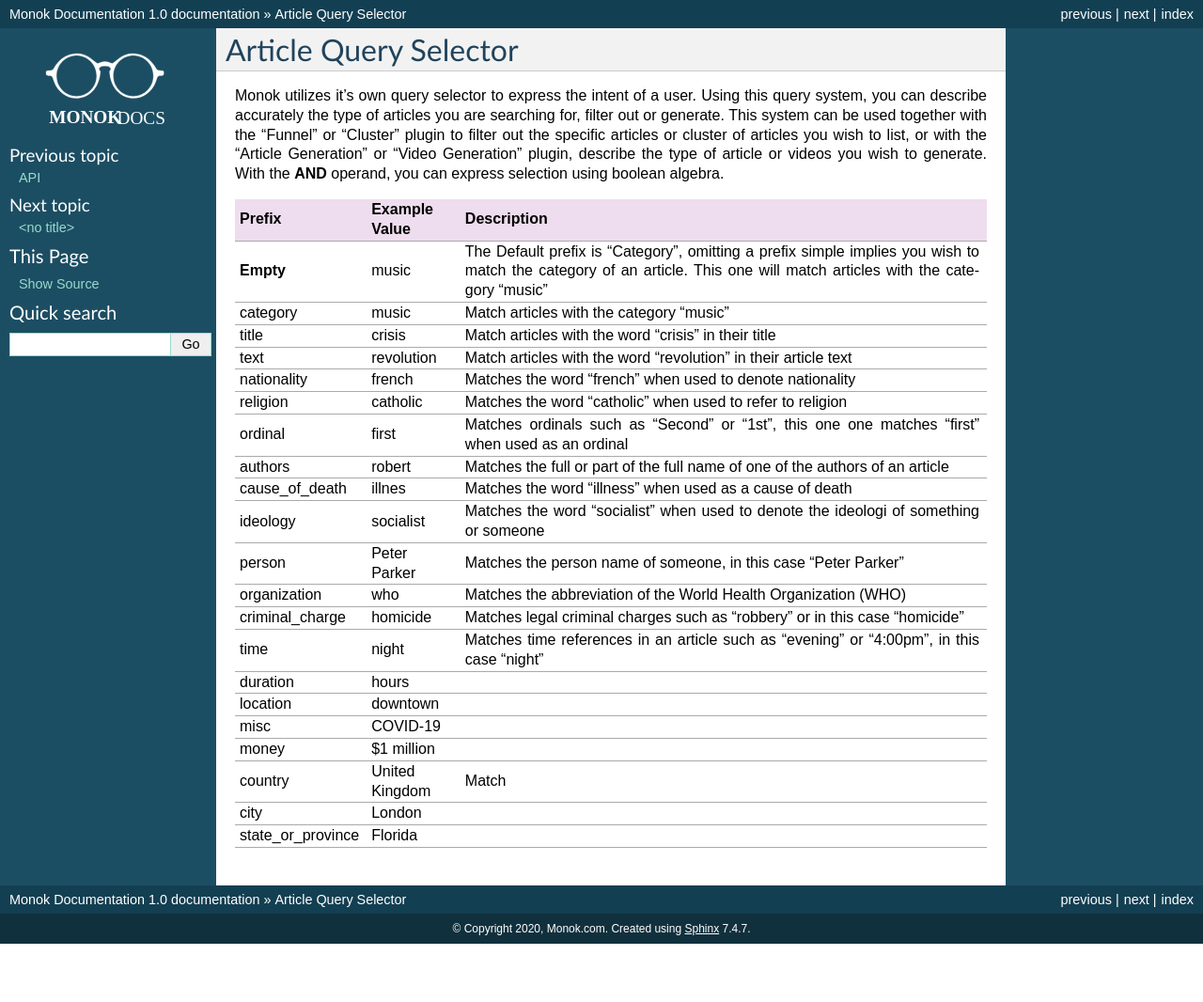
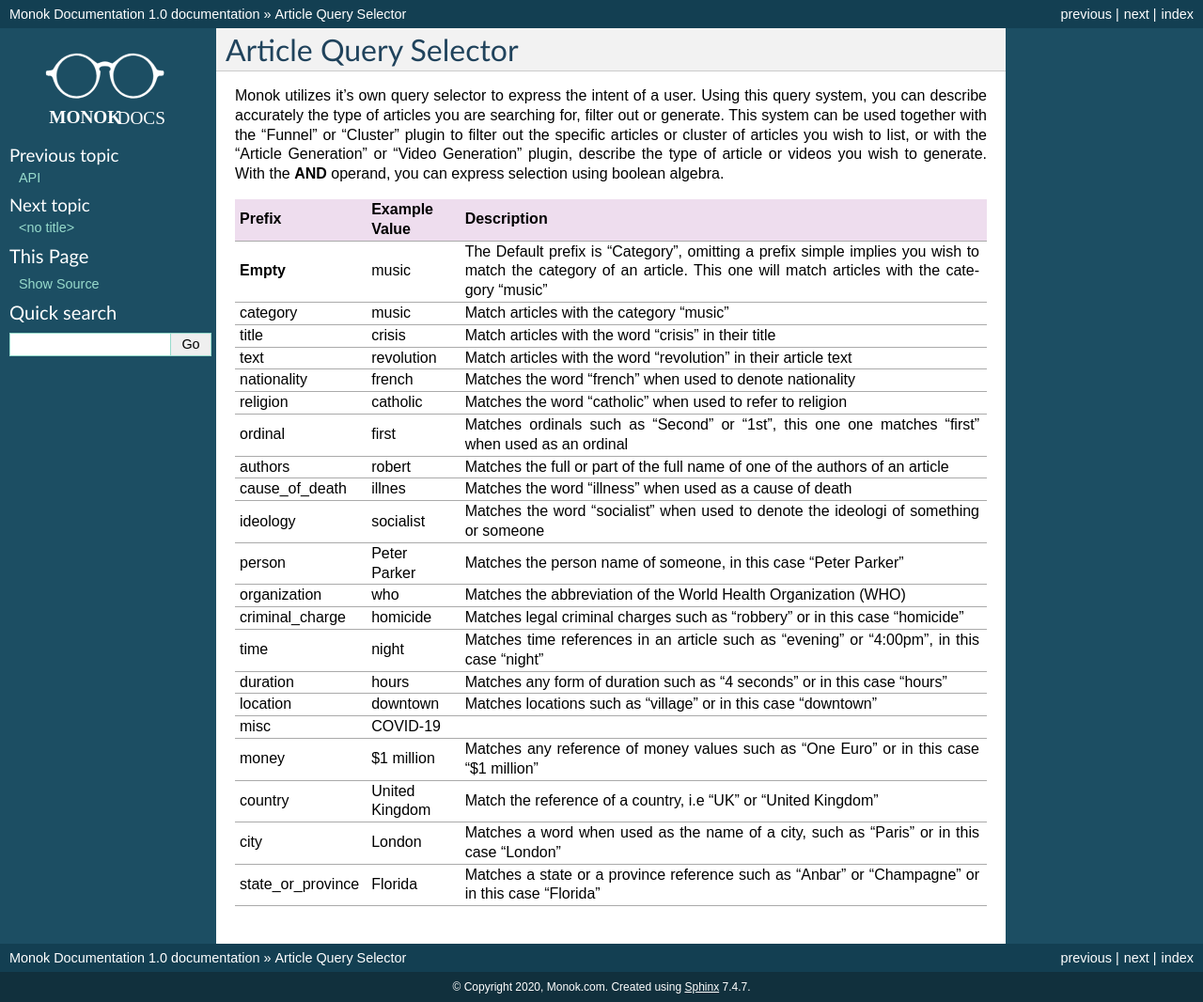
Before and after one commit to monoklabs/monok-docs, a Sphinx documentation site: the page built from docs/articlequeryselector.rst, in a window 1280 px wide. Shown: the whole page at 94% size. Built offline with Sphinx 7.4.7, drawn with Linux system fonts in a browser that asks for light colours; before the commit the page ends 1004 px from its top, so only the background shows below that.

Commit message:
Update articlequeryselector.rst

```diff
--- a/docs/articlequeryselector.rst
+++ b/docs/articlequeryselector.rst
@@ -26,11 +26,11 @@
 organization            who                          Matches the abbreviation of the World Health Organization (WHO)
 criminal_charge         homicide                     Matches legal criminal charges such as "robbery" or in this case                                                              "homicide"
 time                    night                        Matches time references in an article such as "evening" or "4:00pm",                                                          in this case "night"
-duration                hours
-location                downtown
+duration                hours                        Matches any form of duration such as "4 seconds" or in this case "hours"
+location                downtown                     Matches locations such as "village" or in this case "downtown"
 misc                    COVID-19
-money                   $1 million
-country                 United Kingdom               Match
-city                    London
-state_or_province       Florida
+money                   $1 million                   Matches any reference of money values such as "One Euro" or in this case                                                      "$1 million"
+country                 United Kingdom               Match the reference of a country, i.e "UK" or "United Kingdom"
+city                    London                       Matches a word when used as the name of a city, such as "Paris" or in                                                        this case "London"
+state_or_province       Florida                      Matches a state or a province reference such as "Anbar" or "Champagne"                                                        or in this case "Florida"
 ====================   ==========================   ===================================================
```
